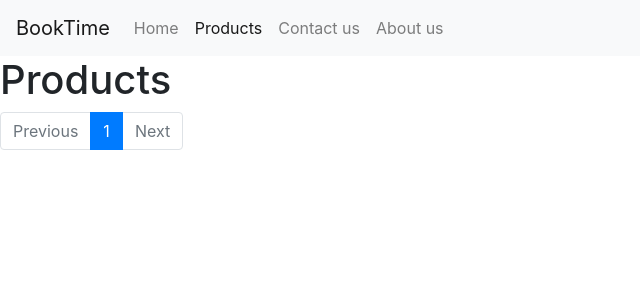
After one commit to blessedsibanda/BookTime, a Django app: page /products/all/ in a window 1280 px wide. The commit adds this page. Shown: the top 300 px of the page, without its empty margins (0-640 px from the left). Run offline with Django 3.2, Linux system fonts and the light colour scheme; data that the repository does not hold is empty; some libraries are stand-ins or nearby versions.

Commit message:
product list page

```diff
--- a/django/main/templates/base.html
+++ b/django/main/templates/base.html
@@ -27,8 +27,11 @@
             <a href="/" class="nav-link {% if request.path == '/' %}active{% endif %}">Home</a>
           </li>
           <li class="nav-item">
-              <a href="/contact-us/" class="nav-link {% if request.path == '/contact-us/' %}active{% endif %}">Contact us</a>
-            </li>
+            <a href="{% url 'products' 'all' %}" class="nav-link {% if request.path == '/products/all/' %}active{% endif %}">Products</a>
+          </li>
+          <li class="nav-item">
+            <a href="/contact-us/" class="nav-link {% if request.path == '/contact-us/' %}active{% endif %}">Contact us</a>
+          </li>
           <li class="nav-item">
             <a href="/about-us/" class="nav-link {% if request.path == '/about-us/' %}active{% endif %}">About us</a>
           </li>
--- /dev/null
+++ b/django/main/templates/main/product_list.html
@@ -0,0 +1,49 @@
+{% extends 'base.html' %}
+
+{% block content %}
+    <h1>Products</h1>
+    {% for product in page_obj %}
+        <p>{{ product.name }}</p>
+        <p>
+            <a href="#">See it here</a>
+        </p>
+        {% if not forloop.last %}
+            <hr>
+        {% endif %}
+    {% endfor %}
+    <nav>
+        <ul class="pagination">
+            {% if page_obj.has_previous %}
+                <li class="page-item">
+                    <a href="?page={{page_obj.previous_page_number}}"
+                    class="page-link">
+                    Previous
+                </a>
+                </li>
+            {% else %}
+                <li class="page-item disabled">
+                    <a href="#" class="page-link">Previous</a>
+                </li>
+            {% endif %}
+            {% for pagenum in page_obj.paginator.page_range %}
+                <li class="page-item {% if page_obj.number == pagenum %}active{% endif %}">
+                    <a href="?page={{pagenum}}" class="page-link">
+                        {{pagenum}}
+                    </a>
+                </li>
+            {% endfor %}
+            {% if page_obj.has_next %}
+                <li class="page-item">
+                    <a href="?page={{page_obj.next_page_number}}"
+                    class="page-link">
+                    Next
+                </a>
+                </li>
+            {% else %}
+                <li class="page-item disabled">
+                    <a href="#" class="page-link">Next</a>
+                </li>
+            {% endif %}
+        </ul>
+    </nav>
+{% endblock content %}
--- a/django/main/urls.py
+++ b/django/main/urls.py
@@ -11,6 +11,9 @@ urlpatterns = [
     path('contact-us/',
         views.ContactUsView.as_view(),
         name='contact_us'),
+    path('products/<slug:tag>/',
+        views.ProductListView.as_view(),
+        name='products'),
     path('',
         TemplateView.as_view(template_name='main/home.html'),
         name='home'),
--- a/django/main/views.py
+++ b/django/main/views.py
@@ -1,6 +1,7 @@
-from django.views.generic import FormView
+from django.views.generic import FormView, ListView
+from django.shortcuts import get_object_or_404
 
-from main import forms
+from main import forms, models
 
 
 class ContactUsView(FormView):
@@ -11,3 +12,22 @@ class ContactUsView(FormView):
     def form_valid(self, form):
         form.send_mail()
         return super().form_valid(form)
+
+
+class ProductListView(ListView):
+    template_name = 'main/product_list.html'
+    paginate_by = 4
+
+    def get_queryset(self):
+        tag = self.kwargs['tag']
+        self.tag = None
+        if tag != 'all':
+            self.tag = get_object_or_404(
+                models.ProductTag, slug=tag
+            )
+        if self.tag:
+            products = models.Product.objects.active().filter(
+                tags=self.tag)
+        else:
+            products = models.Product.objects.active()
+        return products.order_by('name')
```
Also changed, not shown: django/media/product-images/backgammon.jpg (added), django/media/product-images/cathedral-bazaar.jpg (added), django/media/product-images/siddhartha.jpg (added), django/media/product-thumbnails/backgammon.jpg (added), django/media/product-thumbnails/cathedral-bazaar.jpg (added), django/media/product-thumbnails/siddhartha.jpg (added).
